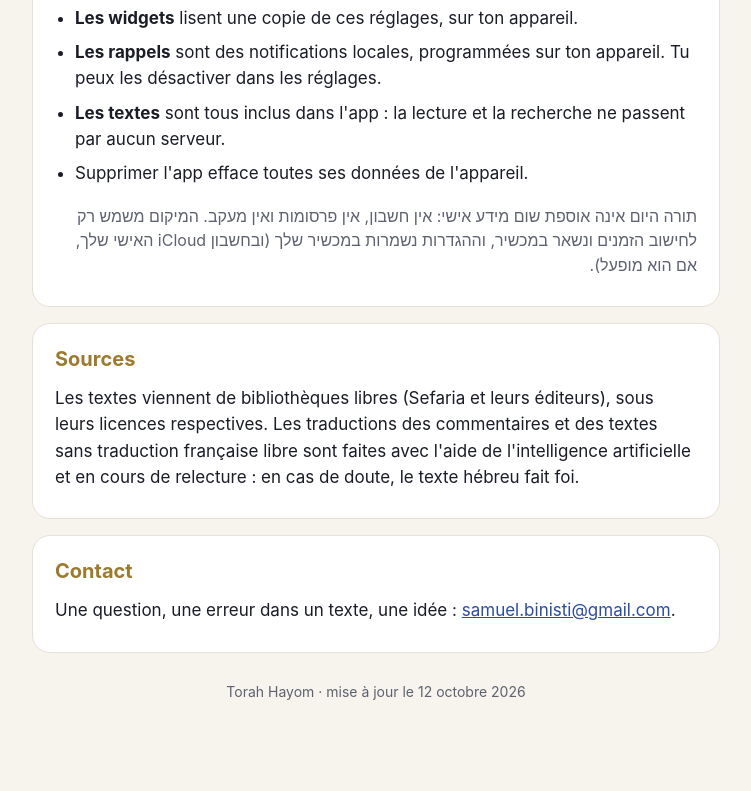
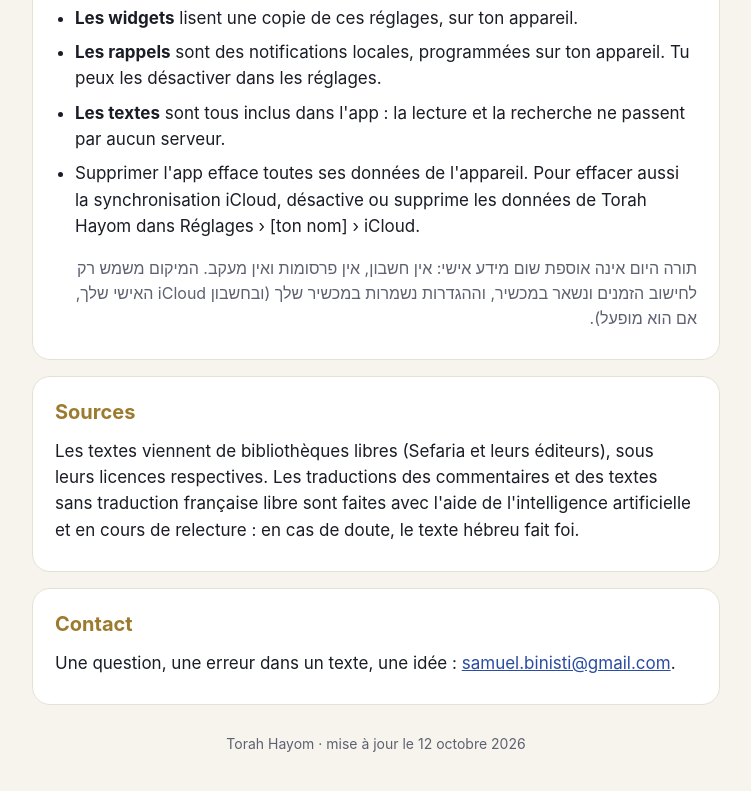
Before and after one commit to daber-app/daber-app.github.io, a plain HTML site: page torah-hayom/index.html in a window 1280 px wide. Shown: the part 1014-1805 px from the top of the page, without its empty margins (264-1015 px from the left). Before the commit the page ends 1780 px from the top, so only its background shows below. Drawn offline with Linux system fonts and the light colour scheme.

Commit message:
Torah Hayom : page d'aide et de confidentialité

```diff
--- a/torah-hayom/index.html
+++ b/torah-hayom/index.html
@@ -54,7 +54,7 @@
       <li><strong>Les widgets</strong> lisent une copie de ces réglages, sur ton appareil.</li>
       <li><strong>Les rappels</strong> sont des notifications locales, programmées sur ton appareil. Tu peux les désactiver dans les réglages.</li>
       <li><strong>Les textes</strong> sont tous inclus dans l'app : la lecture et la recherche ne passent par aucun serveur.</li>
-      <li>Supprimer l'app efface toutes ses données de l'appareil.</li>
+      <li>Supprimer l'app efface toutes ses données de l'appareil. Pour effacer aussi la synchronisation iCloud, désactive ou supprime les données de Torah Hayom dans Réglages › [ton nom] › iCloud.</li>
     </ul>
     <p class="he">תורה היום אינה אוספת שום מידע אישי: אין חשבון, אין פרסומות ואין מעקב. המיקום משמש רק לחישוב הזמנים ונשאר במכשיר, וההגדרות נשמרות במכשיר שלך (ובחשבון iCloud האישי שלך, אם הוא מופעל).</p>
   </section>
```
